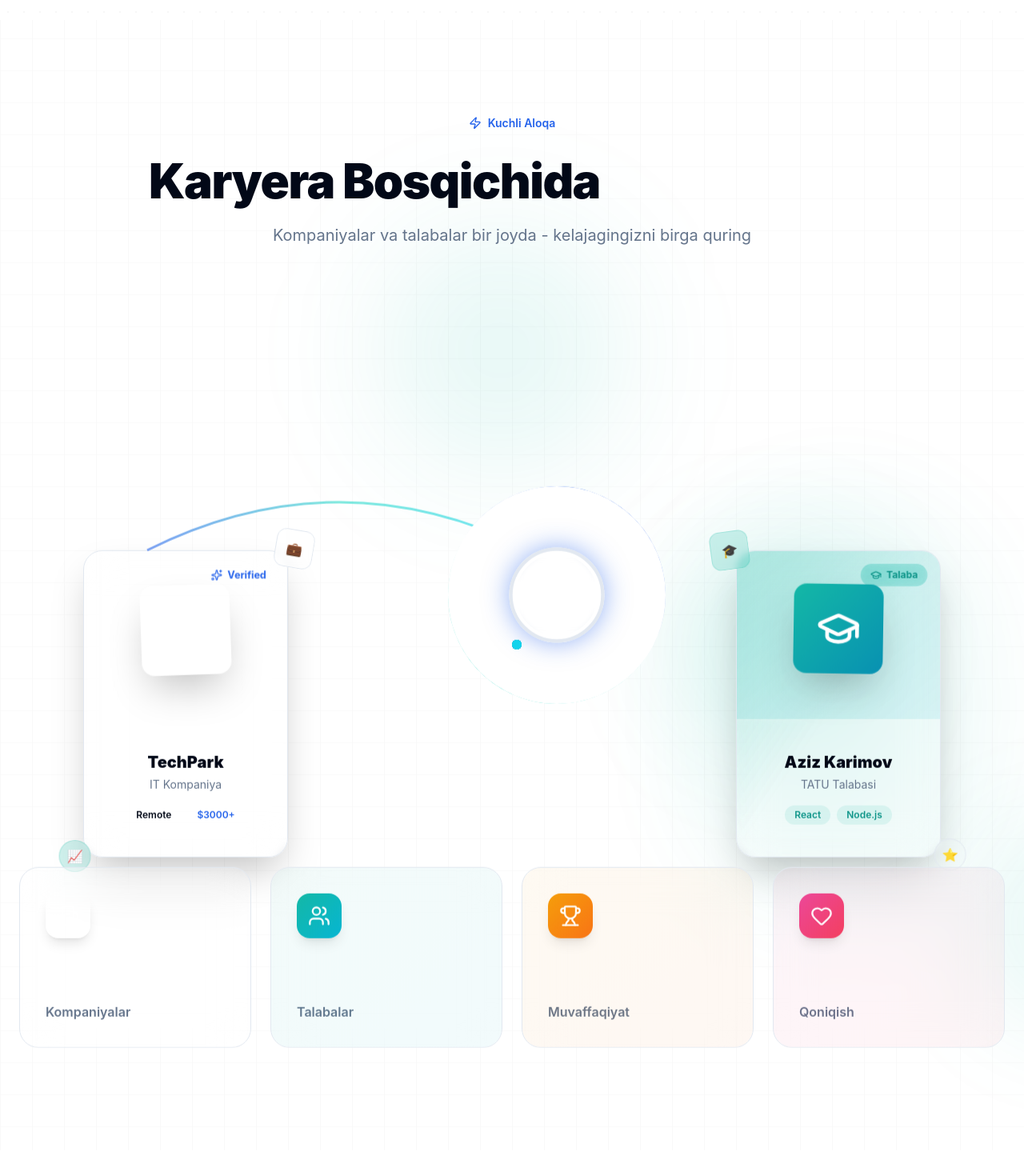
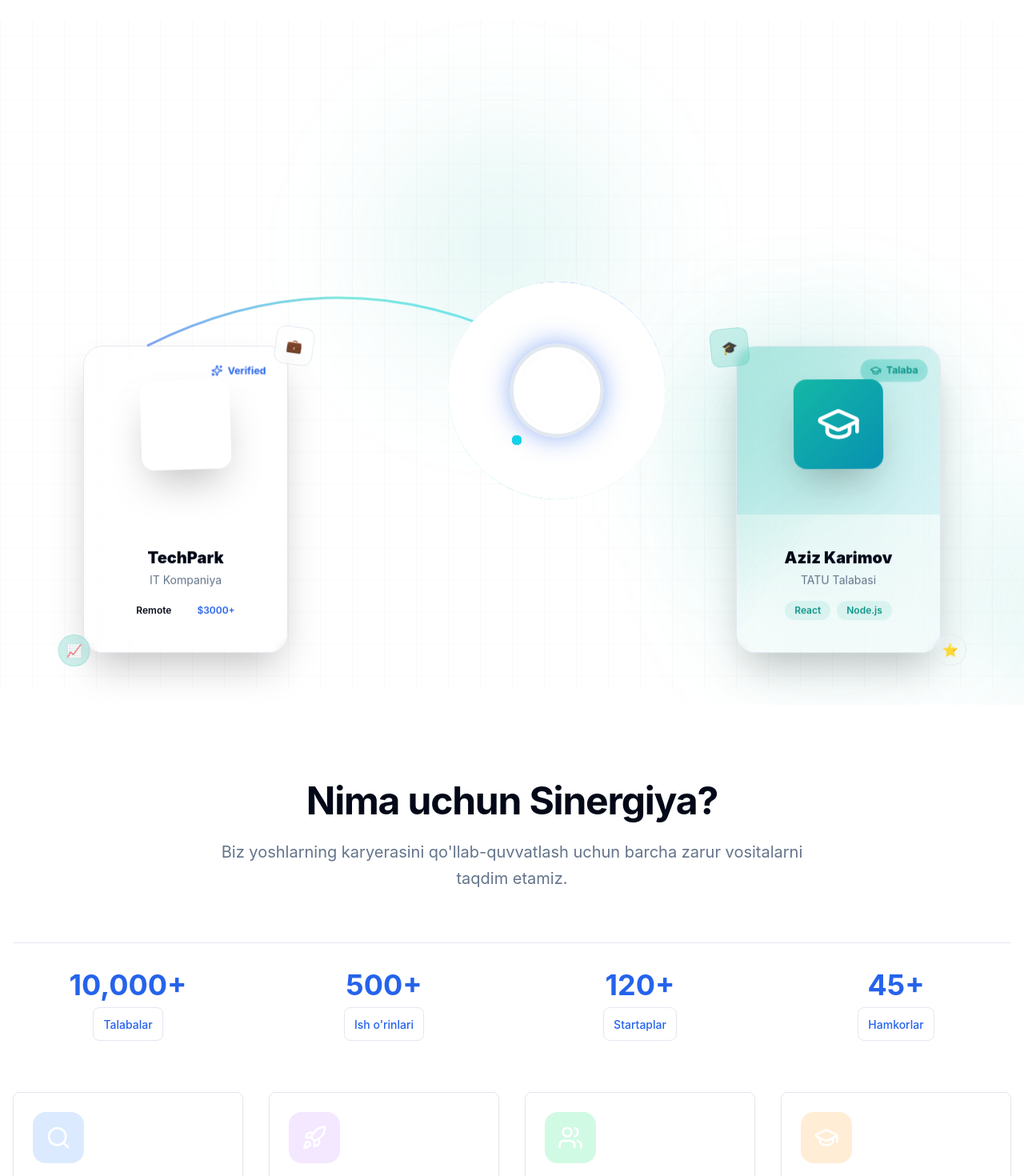
Before and after one commit to otabekxoff-creator/qadam.uz, a Next.js app in the folder frontend/: page / in a window 1280 px wide. Shown: the part 760-2230 px from the top of the page at 80% size. Built offline with nearby package versions, Linux system fonts and the light colour scheme.

Commit message:
Remove title, description, and stats from connection section - keep only visual animation

```diff
--- a/frontend/src/components/home/ConnectionSection.tsx
+++ b/frontend/src/components/home/ConnectionSection.tsx
@@ -2,67 +2,7 @@
 
 import { useRef } from 'react';
 import { motion, useScroll, useTransform } from 'framer-motion';
-import { Building2, GraduationCap, Handshake, Sparkles, Zap, Users, Trophy, Heart } from 'lucide-react';
-
-const statsData = [
-  { number: '500+', label: 'Kompaniyalar', icon: Building2, gradient: 'from-primary to-primary/70' },
-  { number: '10,000+', label: 'Talabalar', icon: Users, gradient: 'from-teal-500 to-cyan-500' },
-  { number: '2,000+', label: 'Muvaffaqiyat', icon: Trophy, gradient: 'from-amber-500 to-orange-500' },
-  { number: '95%', label: 'Qoniqish', icon: Heart, gradient: 'from-pink-500 to-rose-500' },
-];
-
-function StatCard({ stat, index }: { stat: typeof statsData[0]; index: number }) {
-  return (
-    <motion.div
-      className="relative group"
-      initial={{ opacity: 0, y: 50, scale: 0.8 }}
-      whileInView={{ opacity: 1, y: 0, scale: 1 }}
-      viewport={{ once: true }}
-      transition={{ duration: 0.8, delay: index * 0.15, type: 'spring', stiffness: 100 }}
-      whileHover={{ scale: 1.05, y: -5 }}
-    >
-      {/* Glow Effect */}
-      <motion.div
-        className="absolute -inset-1 bg-gradient-to-r from-primary/30 to-teal-500/30 rounded-3xl blur-xl opacity-0 group-hover:opacity-100 transition-opacity duration-500"
-        animate={{ scale: [1, 1.1, 1] }}
-        transition={{ duration: 3, repeat: Infinity }}
-      />
-
-      <div className="relative bg-card/80 backdrop-blur-xl border border-border rounded-3xl p-6 sm:p-8 overflow-hidden">
-        {/* Background Gradient */}
-        <div className={`absolute inset-0 bg-gradient-to-br ${stat.gradient} opacity-5 group-hover:opacity-10 transition-opacity duration-500`} />
-
-        {/* Icon */}
-        <motion.div
-          className={`w-12 h-12 sm:w-14 sm:h-14 rounded-2xl bg-gradient-to-br ${stat.gradient} flex items-center justify-center mb-4 sm:mb-6 shadow-lg`}
-          whileHover={{ rotate: [0, -10, 10, 0] }}
-          transition={{ duration: 0.5 }}
-        >
-          <stat.icon className="w-6 h-6 sm:w-7 sm:h-7 text-white" />
-        </motion.div>
-
-        {/* Number */}
-        <motion.div
-          className="text-3xl sm:text-5xl font-black bg-gradient-to-r from-foreground to-foreground/80 bg-clip-text text-transparent mb-2"
-          initial={{ scale: 0.5, opacity: 0 }}
-          whileInView={{ scale: 1, opacity: 1 }}
-          viewport={{ once: true }}
-          transition={{ duration: 0.6, delay: 0.3 + index * 0.15, type: 'spring' }}
-        >
-          {stat.number}
-        </motion.div>
-
-        {/* Label */}
-        <div className="text-sm sm:text-base font-semibold text-muted-foreground">
-          {stat.label}
-        </div>
-
-        {/* Decorative Elements */}
-        <div className="absolute top-0 right-0 w-20 h-20 bg-gradient-to-br from-transparent to-primary/5 rounded-full blur-2xl" />
-      </div>
-    </motion.div>
-  );
-}
+import { Building2, GraduationCap, Handshake, Sparkles } from 'lucide-react';
 
 export function ConnectionSection() {
   const containerRef = useRef<HTMLDivElement>(null);
@@ -117,48 +57,8 @@ export function ConnectionSection() {
         className="container relative z-10 mx-auto px-4 sm:px-6"
         style={{ y }}
       >
-        {/* Title Section */}
-        <motion.div
-          initial={{ opacity: 0, y: 30 }}
-          whileInView={{ opacity: 1, y: 0 }}
-          viewport={{ once: true }}
-          transition={{ duration: 0.8 }}
-          className="text-center mb-16 sm:mb-20"
-        >
-          <motion.div
-            className="inline-flex items-center gap-2 px-4 py-2 bg-primary/10 rounded-full mb-6"
-            initial={{ scale: 0 }}
-            whileInView={{ scale: 1 }}
-            viewport={{ once: true }}
-            transition={{ type: 'spring', stiffness: 200, delay: 0.2 }}
-          >
-            <Zap className="w-4 h-4 text-primary" />
-            <span className="text-sm font-semibold text-primary">Kuchli Aloqa</span>
-          </motion.div>
-
-          <h2 className="text-3xl sm:text-4xl md:text-5xl lg:text-6xl font-black tracking-tight text-foreground mb-6">
-            Karyera Bosqichida{' '}
-            <span className="relative inline-block">
-              <span className="bg-gradient-to-r from-primary via-teal-500 to-cyan-500 bg-clip-text text-transparent">
-                Uchrashing
-              </span>
-              <motion.span
-                className="absolute -bottom-2 left-0 w-full h-1 bg-gradient-to-r from-primary to-teal-500 rounded-full"
-                initial={{ scaleX: 0 }}
-                whileInView={{ scaleX: 1 }}
-                viewport={{ once: true }}
-                transition={{ duration: 1, delay: 0.5 }}
-              />
-            </span>
-          </h2>
-
-          <p className="text-lg sm:text-xl text-muted-foreground max-w-3xl mx-auto leading-relaxed">
-            Kompaniyalar va talabalar bir joyda - kelajagingizni birga quring
-          </p>
-        </motion.div>
-
         {/* 3D Scene */}
-        <div className="relative h-[450px] sm:h-[550px] lg:h-[600px] mb-20 sm:mb-24">
+        <div className="relative h-[450px] sm:h-[550px] lg:h-[600px]">
           {/* Enhanced Platform with Glow */}
           <div className="absolute bottom-16 sm:bottom-20 left-1/2 -translate-x-1/2 w-[500px] sm:w-[700px] lg:w-[900px] h-1">
             <motion.div
@@ -426,19 +326,6 @@ export function ConnectionSection() {
             </defs>
           </svg>
         </div>
-
-        {/* Stats Grid - Enhanced */}
-        <motion.div
-          className="grid grid-cols-2 lg:grid-cols-4 gap-4 sm:gap-6"
-          initial={{ opacity: 0 }}
-          whileInView={{ opacity: 1 }}
-          viewport={{ once: true }}
-          transition={{ duration: 0.5 }}
-        >
-          {statsData.map((stat, i) => (
-            <StatCard key={stat.label} stat={stat} index={i} />
-          ))}
-        </motion.div>
       </motion.div>
     </section>
   );
```
